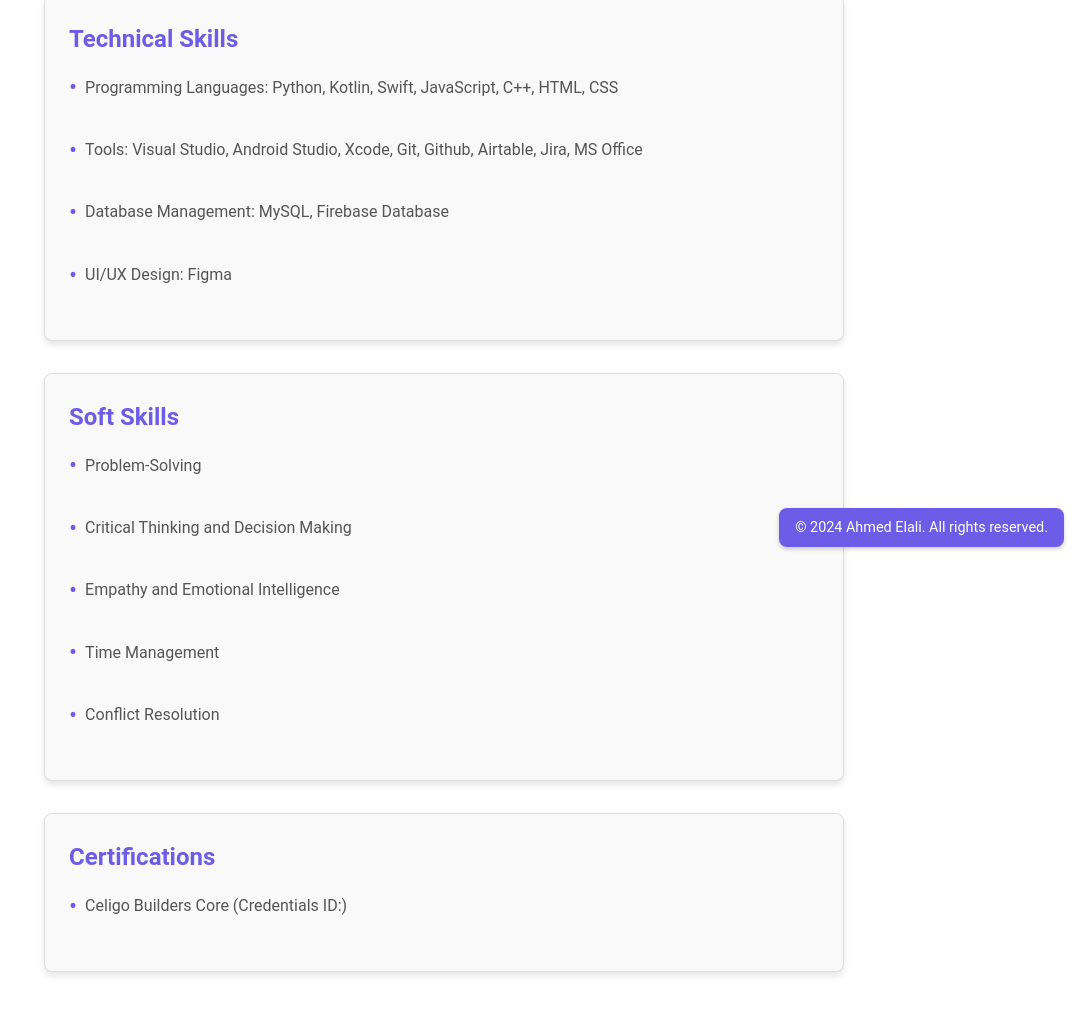
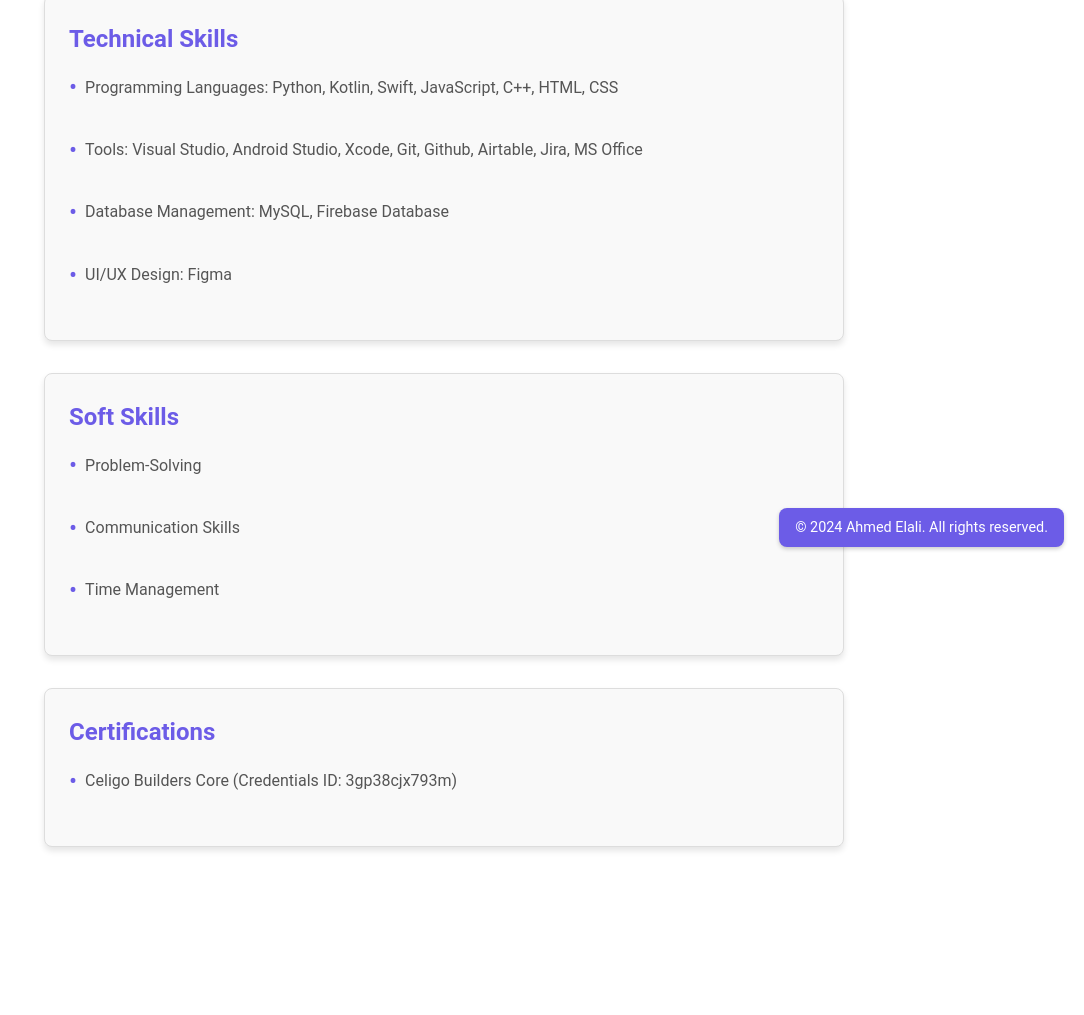
Before and after one commit to ahmed6724/portfolio-web-, a plain HTML site: page skills.html in a window 1280 px wide. Shown: the part 243-1258 px from the top of the page, without its empty margins (196-1280 px from the left). After the commit the page ends 1186 px from the top, so only its background shows below. Drawn offline with Linux system fonts and the light colour scheme.

Commit message:
updated skills

```diff
--- a/skills.html
+++ b/skills.html
@@ -79,17 +79,15 @@
                 <h3>Soft Skills</h3>
                 <ul>
                     <li>Problem-Solving</li>
-                    <li>Critical Thinking and Decision Making</li>
-                    <li>Empathy and Emotional Intelligence</li>
+                    <li>Communication Skills</li>
                     <li>Time Management</li>
-                    <li>Conflict Resolution</li>
                 </ul>
             </div>
 
             <div class="skill-category">
                 <h3>Certifications</h3>
                 <ul>
-                    <li>Celigo Builders Core (Credentials ID:)</li>
+                    <li>Celigo Builders Core (Credentials ID: 3gp38cjx793m)</li>
                 </ul>
             </div>
         </div>
```
